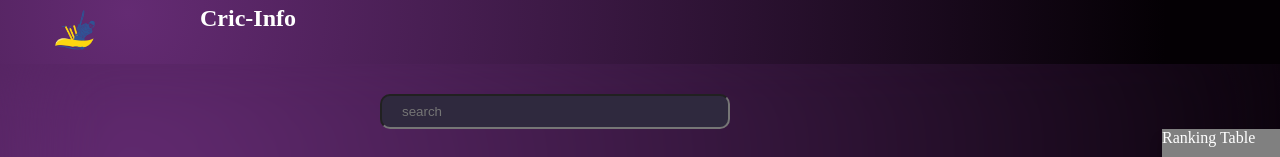
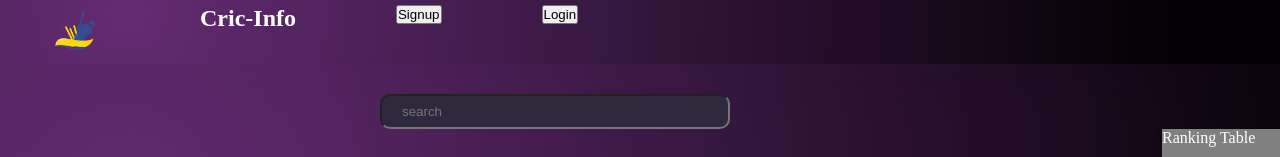
Before and after one commit to Paavan-Trivedi/Cricket-New, a React (Vite) app: page / in a window 1280 px wide. Shown: the top 157 px of the page. Built offline with nearby package versions, Linux system fonts and the light colour scheme; grey boxes are pictures that could not be loaded.

Commit message:
new added

```diff
--- a/src/App.jsx
+++ b/src/App.jsx
@@ -3,6 +3,8 @@
 import { Route, Routes } from "react-router-dom";
 import India, { Female, Male } from "./Comp/India";
 import Newzealand from "./Comp/Newzealand";
+import Signup from "./Comp/Signup";
+import Login from "./Comp/Login";
 
 function App() {
   return (
@@ -13,6 +15,8 @@
         <Route path="/male" element={<Male/>}/>
         <Route path="/female" element={<Female/>}/>
         <Route path="/Newzealand" element={<Newzealand/>}/>
+        <Route path="/signup" element={<Signup/>}/>
+        <Route path="/login" element={<Login/>}/>
       </Routes>
     </>
   );
--- /dev/null
+++ b/src/Comp/Login.jsx
@@ -0,0 +1,7 @@
+import React from 'react'
+
+export default function Login() {
+  return (
+    <div>Login</div>
+  )
+}
--- a/src/Comp/Navbar.jsx
+++ b/src/Comp/Navbar.jsx
@@ -11,6 +11,8 @@
           <li  >
             <h1 >Cric-Info</h1>
           </li>
+          <li><button>Signup</button></li>
+          <li><button>Login</button></li>
         </ul>
       </nav>
     </>
--- /dev/null
+++ b/src/Comp/Signup.jsx
@@ -0,0 +1,7 @@
+import React from 'react'
+
+export default function Signup() {
+  return (
+    <div>Signup</div>
+  )
+}
```
